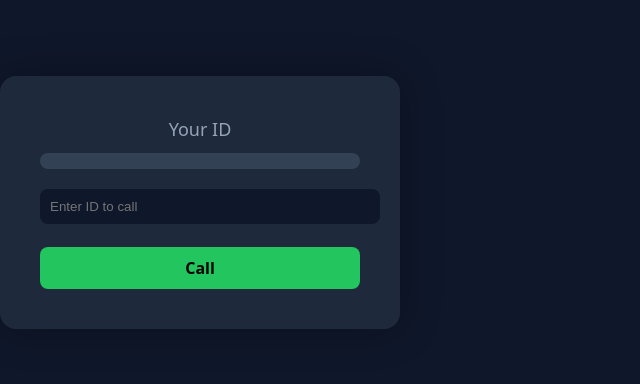
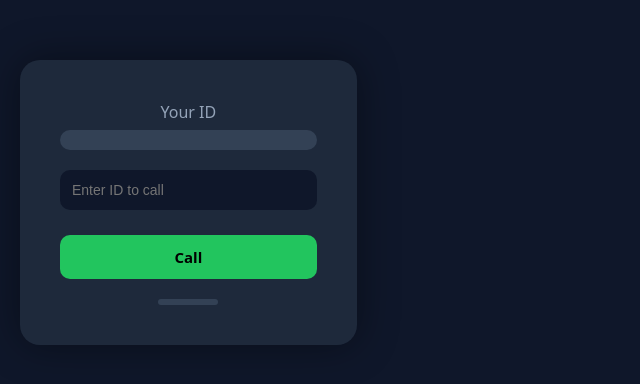
Before and after one commit to gautamwecodepros/webrtcFrontend, a React (Vite) app: page / in a window 1280 px wide. Shown: the part 198-582 px from the top of the page, without its empty margins (0-640 px from the left). Built offline with nearby package versions, Linux system fonts and the light colour scheme; no server answers.

Commit message:
first commit

```diff
--- a/src/App.css
+++ b/src/App.css
@@ -1,3 +1,7 @@
+* {
+  box-sizing: border-box;
+}
+
 body {
   margin: 0;
   font-family: system-ui, sans-serif;
@@ -6,53 +10,64 @@ body {
 }
 
 .app-container {
-  height: 100vh;
+  min-height: 100vh;
   display: flex;
   justify-content: center;
   align-items: center;
+  padding: 20px;
 }
 
 .card {
   background: #1e293b;
-  padding: 40px;
-  border-radius: 16px;
-  width: 320px;
+  padding: 30px;
+  border-radius: 20px;
+  width: 100%;
+  max-width: 400px;
   text-align: center;
-  box-shadow: 0 0 40px rgba(0, 0, 0, 0.3);
+  box-shadow: 0 0 40px rgba(0, 0, 0, 0.4);
+  transition: 0.3s;
 }
 
 .title {
-  margin-bottom: 10px;
-  font-size: 18px;
+  margin-bottom: 6px;
+  font-size: 16px;
   color: #94a3b8;
 }
 
 .user-id {
   background: #334155;
-  padding: 8px;
-  border-radius: 8px;
+  padding: 10px;
+  border-radius: 10px;
   margin-bottom: 20px;
-  font-size: 14px;
+  font-size: 13px;
+  word-break: break-all;
 }
 
 input {
   width: 100%;
-  padding: 10px;
-  border-radius: 8px;
+  padding: 12px;
+  border-radius: 10px;
   border: none;
   margin-bottom: 15px;
   background: #0f172a;
   color: white;
+  font-size: 14px;
 }
 
 button {
   width: 100%;
-  padding: 10px;
+  padding: 12px;
   border: none;
-  border-radius: 8px;
-  margin-top: 8px;
+  border-radius: 10px;
+  margin-top: 10px;
   font-weight: bold;
   cursor: pointer;
+  font-size: 15px;
+  transition: 0.2s;
+}
+
+button:active {
+  transform: scale(0.96);
 }
 
 .call-btn {
@@ -75,3 +90,56 @@ button {
   font-size: 18px;
   margin: 20px 0;
 }
+
+/* 📱 Mobile */
+@media (max-width: 480px) {
+  .card {
+    padding: 20px;
+    border-radius: 16px;
+  }
+
+  input {
+    padding: 10px;
+  }
+
+  button {
+    padding: 10px;
+    font-size: 14px;
+  }
+
+  .calling {
+    font-size: 16px;
+  }
+}
+
+/* 📲 Tablet */
+@media (min-width: 481px) and (max-width: 768px) {
+  .card {
+    max-width: 480px;
+  }
+
+  .calling {
+    font-size: 20px;
+  }
+}
+
+/* 🖥 Desktop */
+@media (min-width: 1024px) {
+  .card {
+    max-width: 420px;
+    padding: 40px;
+  }
+
+  .calling {
+    font-size: 22px;
+  }
+}
+.card::after {
+  content: "";
+  display: block;
+  height: 6px;
+  width: 60px;
+  margin: 20px auto 0;
+  border-radius: 10px;
+  background: #334155;
+}
```
